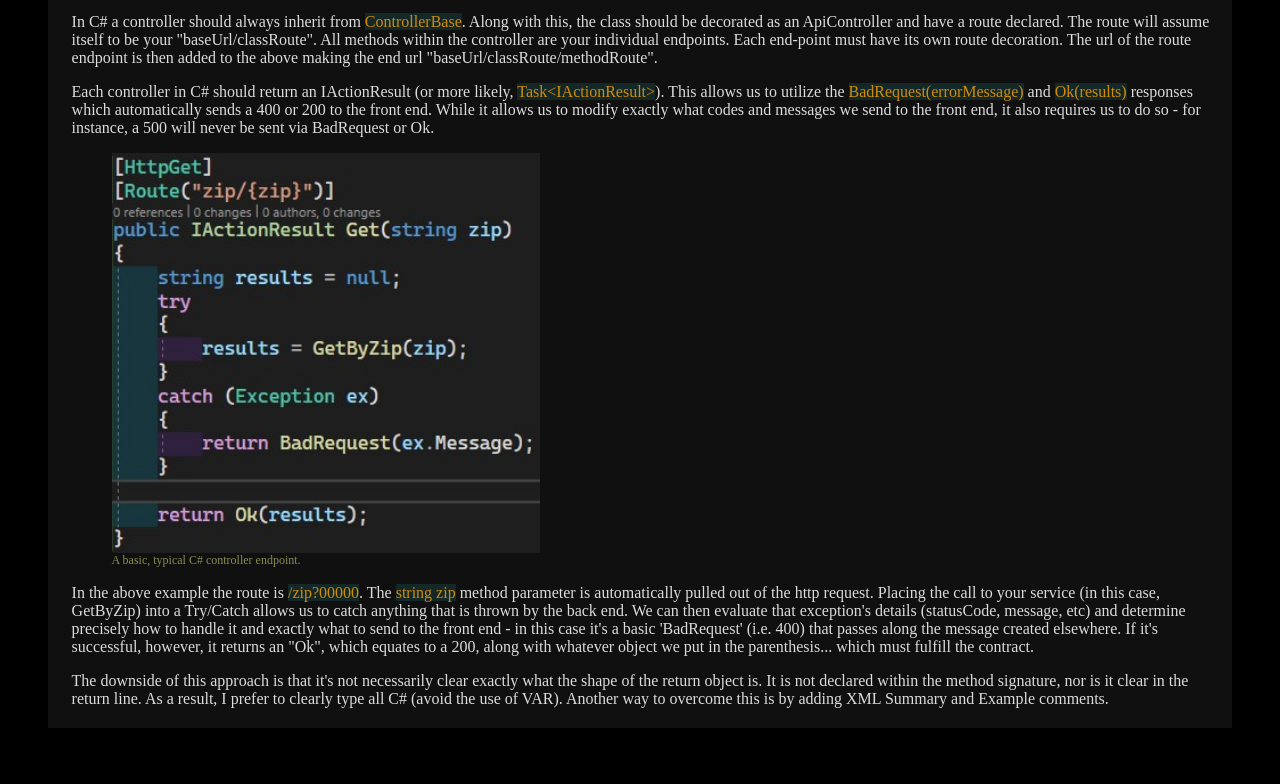
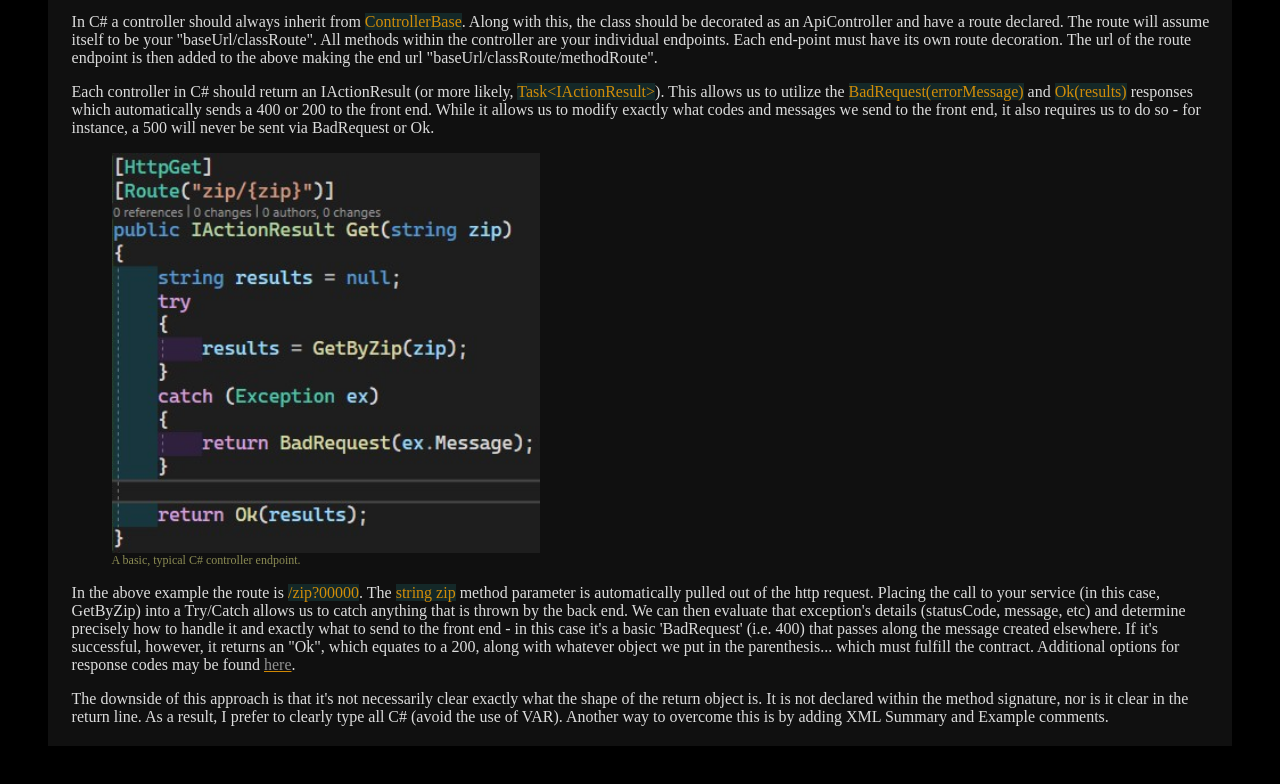
Before and after one commit to CheTranqui/Developer-Wiki, a plain HTML site: page concepts/concepts.html in a window 1280 px wide. Shown: the part 2231-3015 px from the top of the page. Drawn offline with Linux system fonts and the light colour scheme.

Commit message:
controllers link to ms docs
added link to ms docs for controller response codes

```diff
--- a/concepts/concepts.html
+++ b/concepts/concepts.html
@@ -200,7 +200,7 @@
                             </figcaption>
                         </figure>
                         <p>
-                            In the above example the route is <span class="code">/zip?00000</span>. The <span class="code">string zip</span> method parameter is automatically pulled out of the http request. Placing the call to your service (in this case, GetByZip) into a Try/Catch allows us to catch anything that is thrown by the back end. We can then evaluate that exception's details (statusCode, message, etc) and determine precisely how to handle it and exactly what to send to the front end - in this case it's a basic 'BadRequest' (i.e. 400) that passes along the message created elsewhere. If it's successful, however, it returns an "Ok", which equates to a 200, along with whatever object we put in the parenthesis... which must fulfill the contract.
+                            In the above example the route is <span class="code">/zip?00000</span>. The <span class="code">string zip</span> method parameter is automatically pulled out of the http request. Placing the call to your service (in this case, GetByZip) into a Try/Catch allows us to catch anything that is thrown by the back end. We can then evaluate that exception's details (statusCode, message, etc) and determine precisely how to handle it and exactly what to send to the front end - in this case it's a basic 'BadRequest' (i.e. 400) that passes along the message created elsewhere. If it's successful, however, it returns an "Ok", which equates to a 200, along with whatever object we put in the parenthesis... which must fulfill the contract. Additional options for response codes may be found <a class="inline-link" href="https://learn.microsoft.com/en-us/dotnet/api/microsoft.aspnetcore.http.httpresults?view=aspnetcore-7.0">here</a>.
                         </p>
                         <p>
                             The downside of this approach is that it's not necessarily clear exactly what the shape of the return object is. It is not declared within the method signature, nor is it clear in the return line. As a result, I prefer to clearly type all C# (avoid the use of VAR). Another way to overcome this is by adding XML Summary and Example comments.
```
